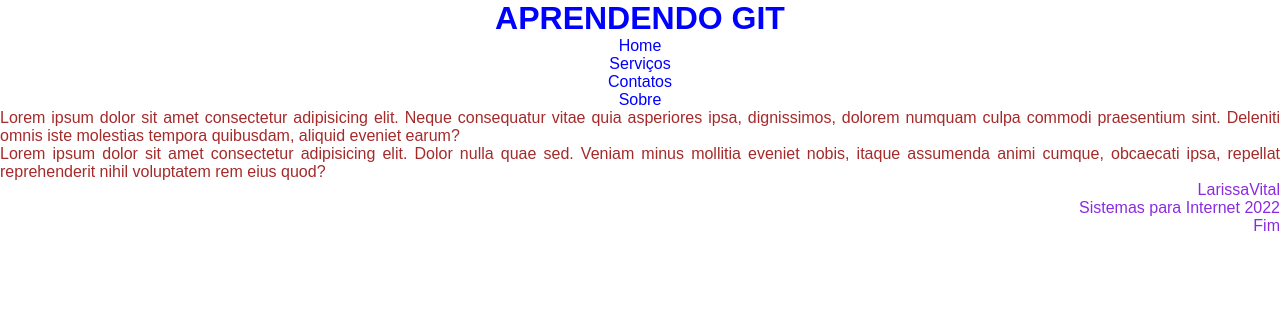
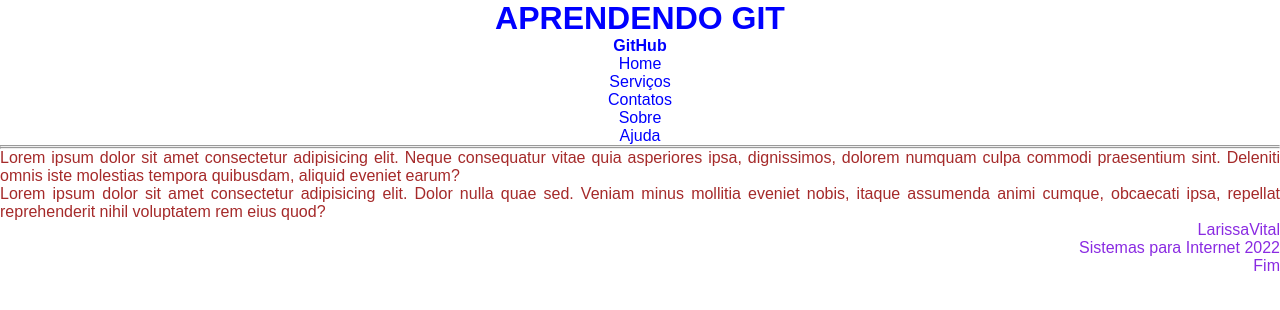
Before and after one commit to LarissaVital/intro_git, a plain HTML site: page index.html in a window 1280 px wide. Drawn offline with Linux system fonts and the light colour scheme.

Commit message:
Update remoted index.html

```diff
--- a/index.html
+++ b/index.html
@@ -11,6 +11,7 @@
    <div id="container">
 <header>
     <h1>APRENDENDO GIT</h1>
+    <h4>GitHub</h4>
 </header>
 <nav>
     <ul>
@@ -18,9 +19,11 @@
         <li>Serviços</li>
         <li>Contatos</li>
         <li>Sobre</li>
+        <li>Ajuda</li>
     </ul>
 </nav>
 <section id="parag">
+    <hr><hr>
     <p> Lorem ipsum dolor sit amet consectetur adipisicing elit.
         Neque consequatur vitae quia asperiores ipsa, dignissimos, dolorem numquam culpa commodi praesentium sint.
         Deleniti omnis iste molestias tempora quibusdam, aliquid eveniet earum?</p>
```
